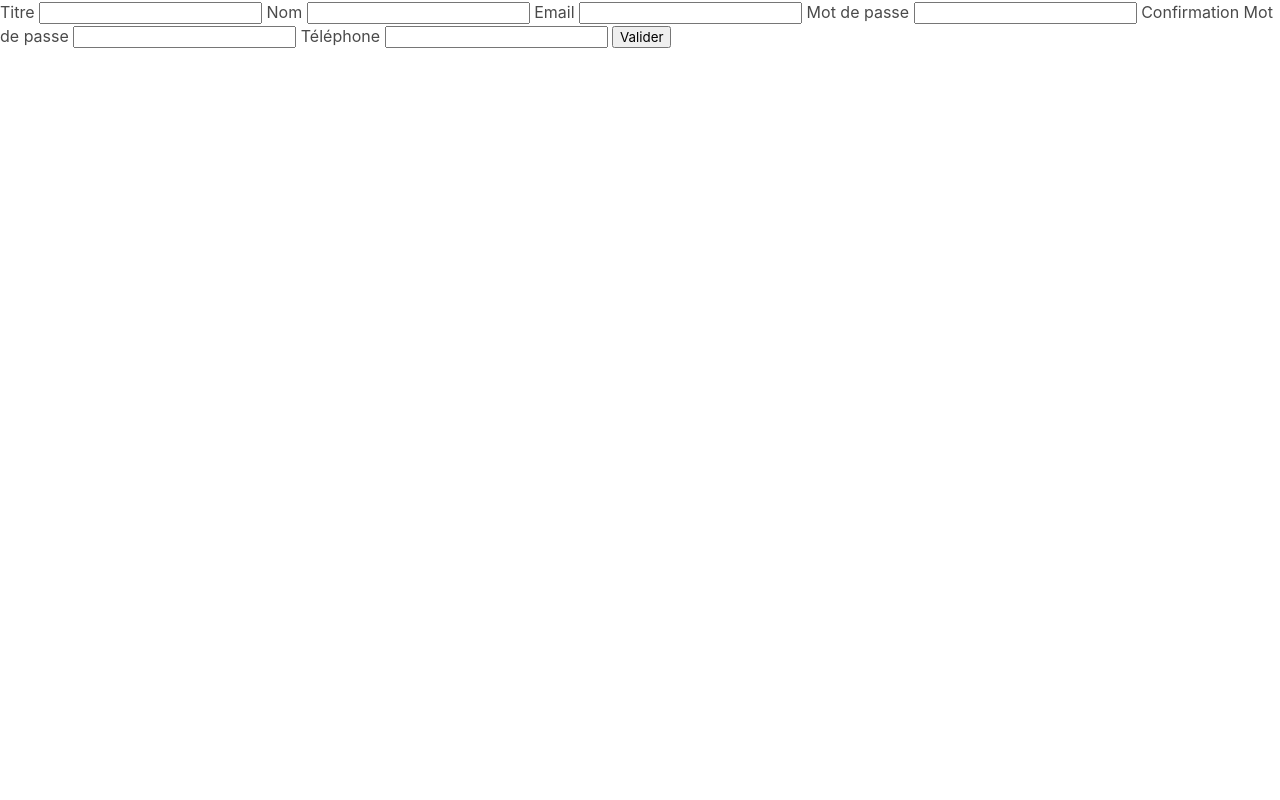
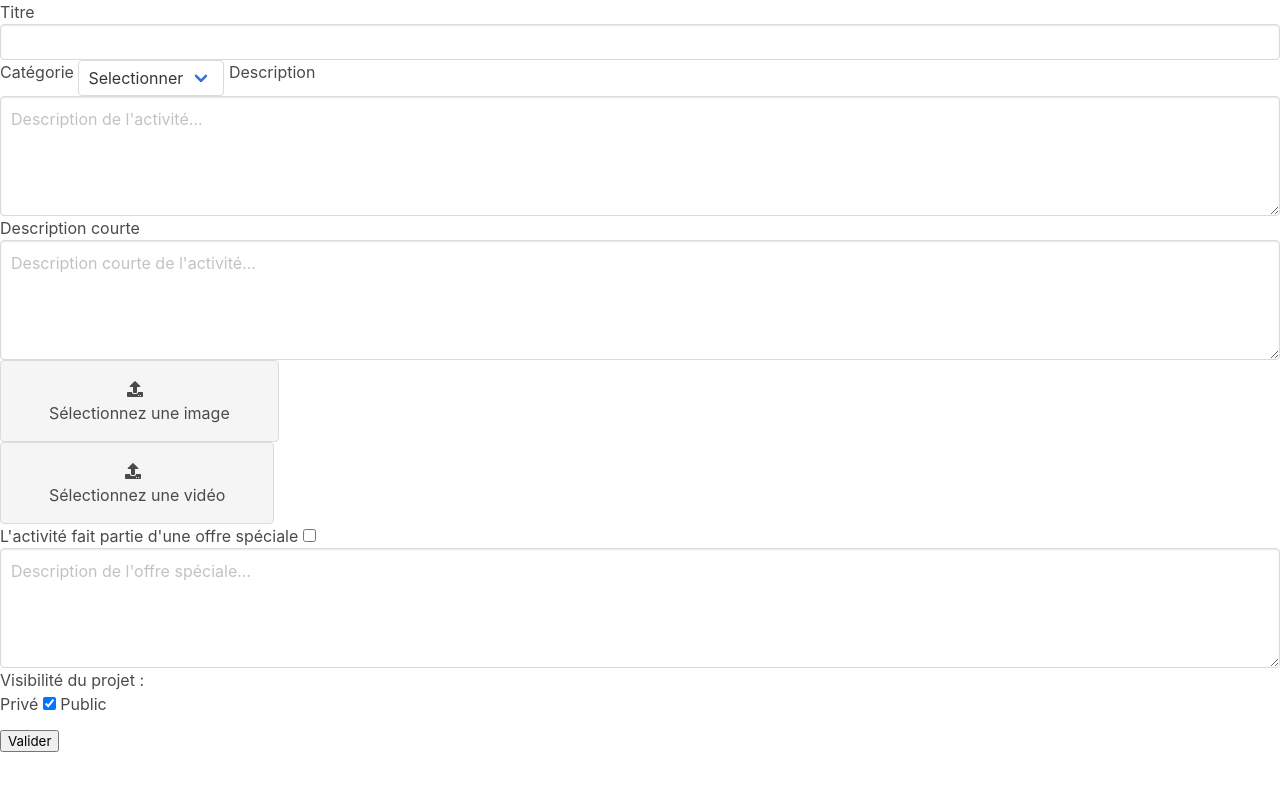
Before and after one commit to pertman/soextreme, a CodeIgniter app: page /database/ActivityController/showActivityForm in a window 1280 px wide. Run offline with CodeIgniter, Linux system fonts and the light colour scheme; some libraries are stand-ins or nearby versions.

Commit message:
Ajout extensions BULMA + formulaire création activité

```diff
--- a/application/controllers/ActivityController.php
+++ b/application/controllers/ActivityController.php
@@ -12,6 +12,7 @@ class ActivityController extends MY_Controller{
 
     public function showActivityForm(){
         $this->load->view('activityForm.php');
+
     }
 
 
--- a/application/views/activityForm.php
+++ b/application/views/activityForm.php
@@ -17,17 +17,66 @@
 <body>
 <form class="subscriptionForm">
     <label for="act_title">Titre</label>
-    <input type="text" name="act_title" required>
-    <label for="usr_lastname">Nom</label>
-    <input type="text" name="usr_lastname" required>
-    <label for="usr_email">Email</label>
-    <input type="mail" name="usr_email" required>
-    <label for="usr_password">Mot de passe</label>
-    <input type="password" name="usr_password" required>
-    <label for="usr_password_2">Confirmation Mot de passe</label>
-    <input type="password" name="usr_password_2" required>
-    <label for="usr_phone">Téléphone</label>
-    <input type="text" name="usr_phone" required>
+    <input class="input" type="text" name="act_title" required>
+    <label for="usr_lastname">Catégorie</label>
+    <div class="select">
+        <select>
+            <option>Selectionner</option>
+
+        </select>
+    </div>
+    <label for="act_description">Description</label>
+    <textarea class="textarea" placeholder="Description de l'activité..."></textarea>
+    <label for="act_description">Description courte</label>
+    <textarea class="textarea" placeholder="Description courte de l'activité..."></textarea>
+
+
+    <!--Upload picture-->
+    <div class="file is-boxed">
+        <label class="file-label">
+            <input class="file-input" type="file" name="resume">
+            <span class="file-cta">
+      <span class="file-icon">
+        <i class="fas fa-upload"></i>
+      </span>
+      <span class="file-label">
+        Sélectionnez une image
+      </span>
+    </span>
+        </label>
+    </div>
+    <!--    -->
+
+    <!--Upload video-->
+    <div class="file is-boxed">
+        <label class="file-label">
+            <input class="file-input" type="file" name="resume">
+            <span class="file-cta">
+      <span class="file-icon">
+        <i class="fas fa-upload"></i>
+      </span>
+      <span class="file-label">
+        Sélectionnez une vidéo
+      </span>
+    </span>
+        </label>
+    </div>
+    <!--    -->
+
+
+    <label class="checkbox">
+        L'activité fait partie d'une offre spéciale
+        <input type="checkbox">
+    </label>
+    <textarea class="textarea" placeholder="Description de l'offre spéciale..."></textarea>
+
+    Visibilité du projet :
+    <div class="field">
+        <label for="switchRoundedOutlinedDefault">Privé</label>
+        <input id="switchRoundedOutlinedDefault" type="checkbox" name="switchRoundedOutlinedDefault" class="switch is-rounded is-outlined" checked="checked">
+        <label for="switchRoundedOutlinedDefault">Public</label>
+    </div>
+
     <input type="submit" value="Valider">
 </form>
 </body>
--- a/application/views/home.php
+++ b/application/views/home.php
@@ -9,6 +9,7 @@
 
 <a href="<?php echo base_url("/LoginController/showLoginForm"); ?>" class="menu-btn login-button">Connexion</a>
 <a href="<?php echo base_url("/UserController/showSubscriptionForm"); ?>" class="menu-btn subscrption-button">Inscription</a>
+<a href="<?php echo base_url("/ActivityController/showActivityForm"); ?>" class="menu-btn subscrption-button">Création activité</a>
 <a class="menu-btn disconnect-button user-connected">Déconnexion</a>
 
 <script>
```
Also changed, not shown: package-lock.json.
